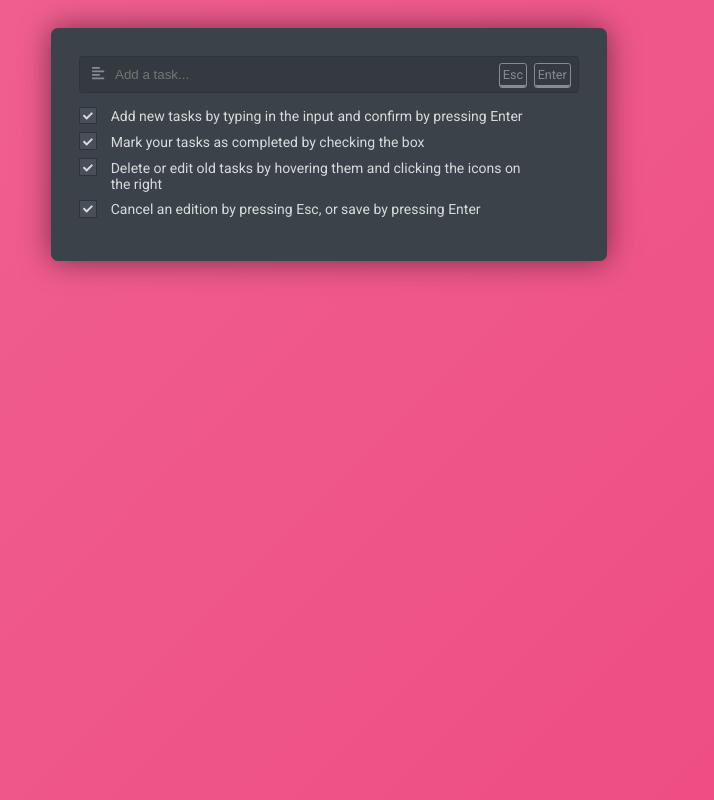
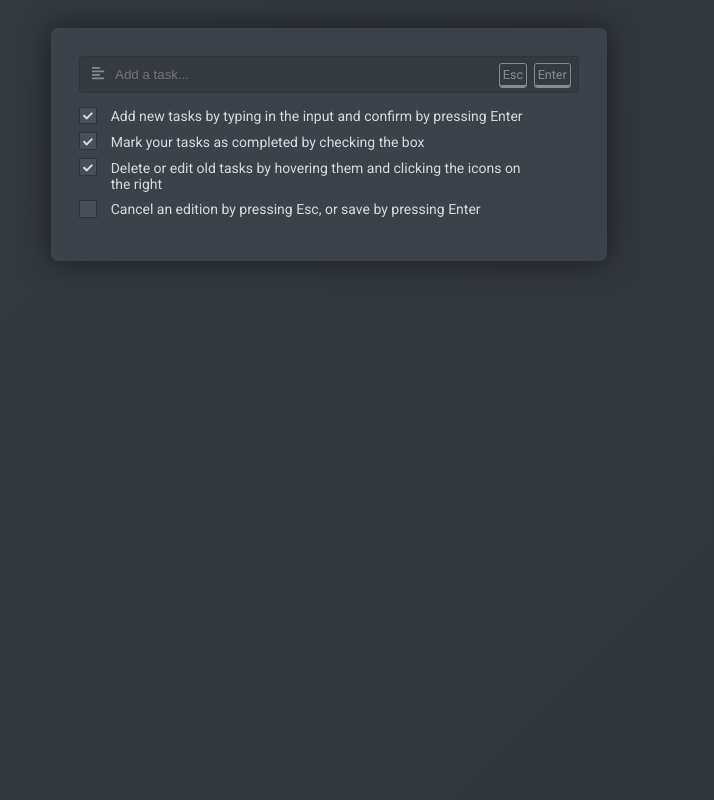
Before and after one commit to SplinterDev/tobedone, a React (Create React App) app: page / in a window 1280 px wide. Shown: the whole page, without its empty margins (311-1025 px from the left). Built offline with nearby package versions, Linux system fonts and the light colour scheme.

Commit message:
Change background

```diff
--- a/src/data.ts
+++ b/src/data.ts
@@ -22,6 +22,6 @@ export const staticTasks: TaskType[] = [
   {
     id: uuidv4(),
     description: 'Cancel an edition by pressing Esc, or save by pressing Enter',
-    done: true,
+    done: false,
   },
 ]
--- a/src/index.scss
+++ b/src/index.scss
@@ -3,7 +3,7 @@
 @import './styles/colors';
 
 html {
-  background: linear-gradient(135deg, $pink 0%, darken($pink, 5%) 100%);
+  background: linear-gradient(135deg, $charcoal 0%, darken($anchor, 5%) 100%);
   font-family: 'Roboto', Arial, Helvetica, sans-serif;
   font-size: 14px;
   height: 100%;
```
